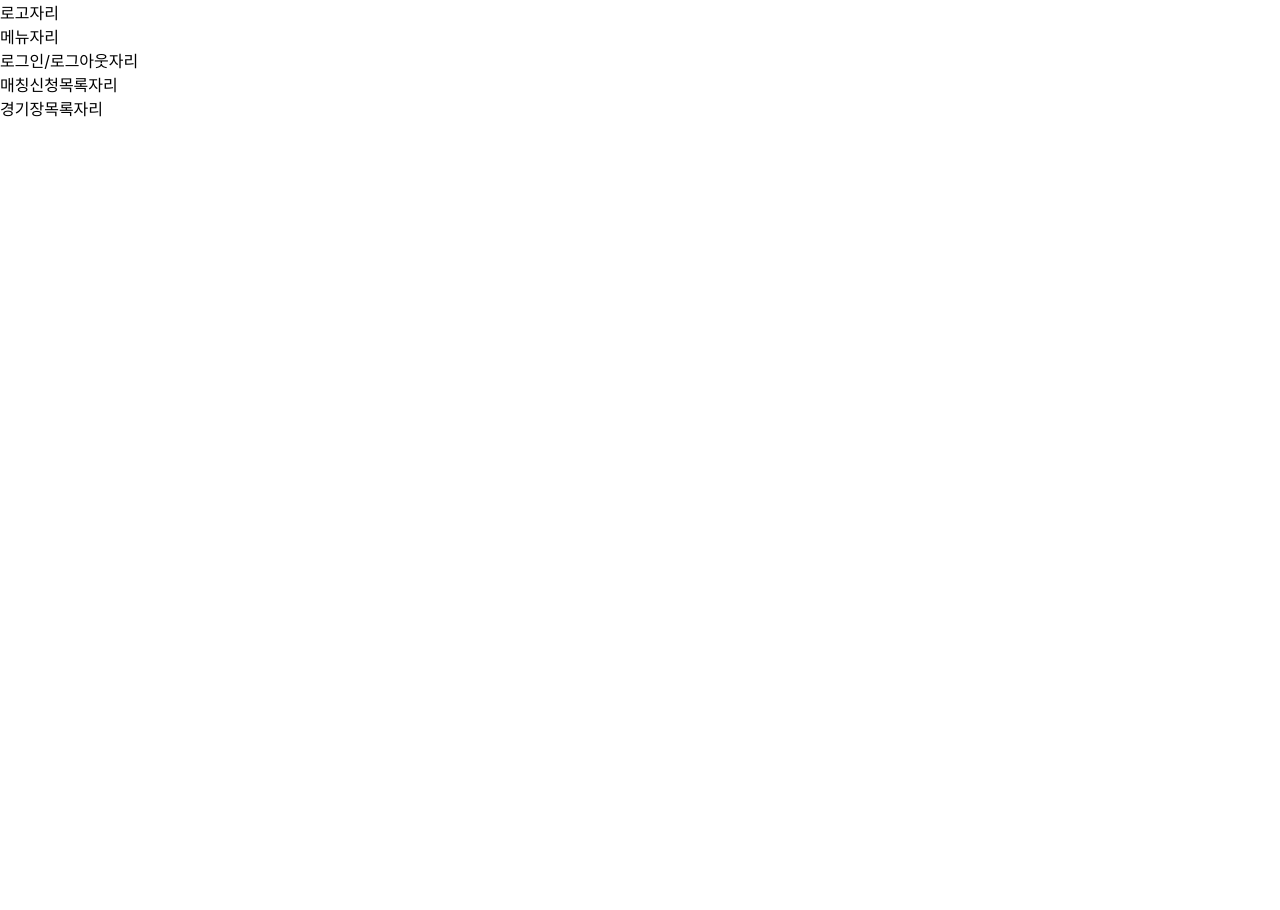
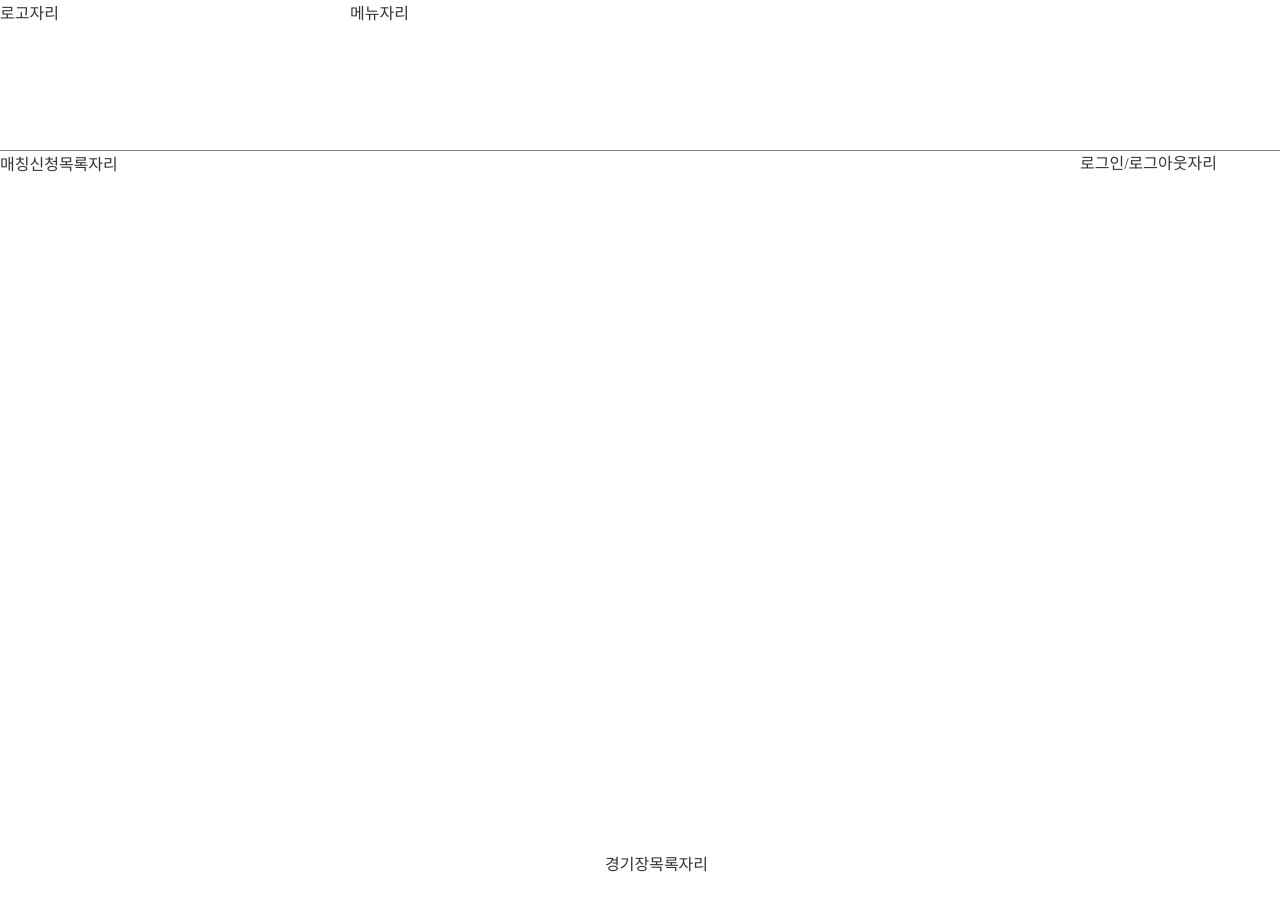
Before and after one commit to TeamGuu/TeamGuu-frontend, a React (Create React App) app in the folder capstone/: page / in a window 1280 px wide. Shown: the top 910 px of the page. Before the commit the page ends 800 px from the top, so only its background shows below. Built offline with nearby package versions, Linux system fonts and the light colour scheme.

Commit message:
docs: 메인화면 스타일 적용

```diff
--- a/capstone/src/page/MainPage.js
+++ b/capstone/src/page/MainPage.js
@@ -1,5 +1,6 @@
 import React from "react";
 import {Link} from "react-router-dom";
+import "../style/MainPage.css";
 
 const MainPage = (props) => {
 
@@ -9,14 +10,14 @@ const MainPage = (props) => {
                 <div class="logo">
                     로고자리
                 </div>
-                <nav class="navi">
+                <nav class="menu">
                     메뉴자리
                 </nav>
                 <div class="loginout">
                     로그인/로그아웃자리
                 </div>
             </div>
-            <div class="content">
+            <div class="contents">
                 <div class="matchList">
                     매칭신청목록자리
                 </div>
--- /dev/null
+++ b/capstone/src/style/MainPage.css
@@ -0,0 +1,55 @@
+*{
+    margin: 0 auto;
+    padding: 0;
+    list-style: none;
+    font-family: "맑은 고딕";
+    color: #333333;
+}
+
+a{
+    text-decoration: none;
+    display: block;
+}
+
+.top{
+    float: left;
+    height: 150px;
+    width: 100%;
+    border-bottom: 1px solid grey;
+}
+
+.logo{
+    float: left;
+    height: 150px;
+    width: 350px;
+}
+
+.menu{
+    float: left;
+    height: 150px;
+    width: 800px;
+}
+
+.loginout{
+    float: right;
+    height: 150px;
+    width: 200px;
+}
+
+.contents{
+    float: left;
+    height: 700px;
+    width: 100%;
+}
+
+.matchList{
+    float: left;
+    height: 700px;
+    width: 675px;
+}
+
+.stadiumList{
+    float: right;
+    height: 700px;
+    width: 675px;
+}
```
